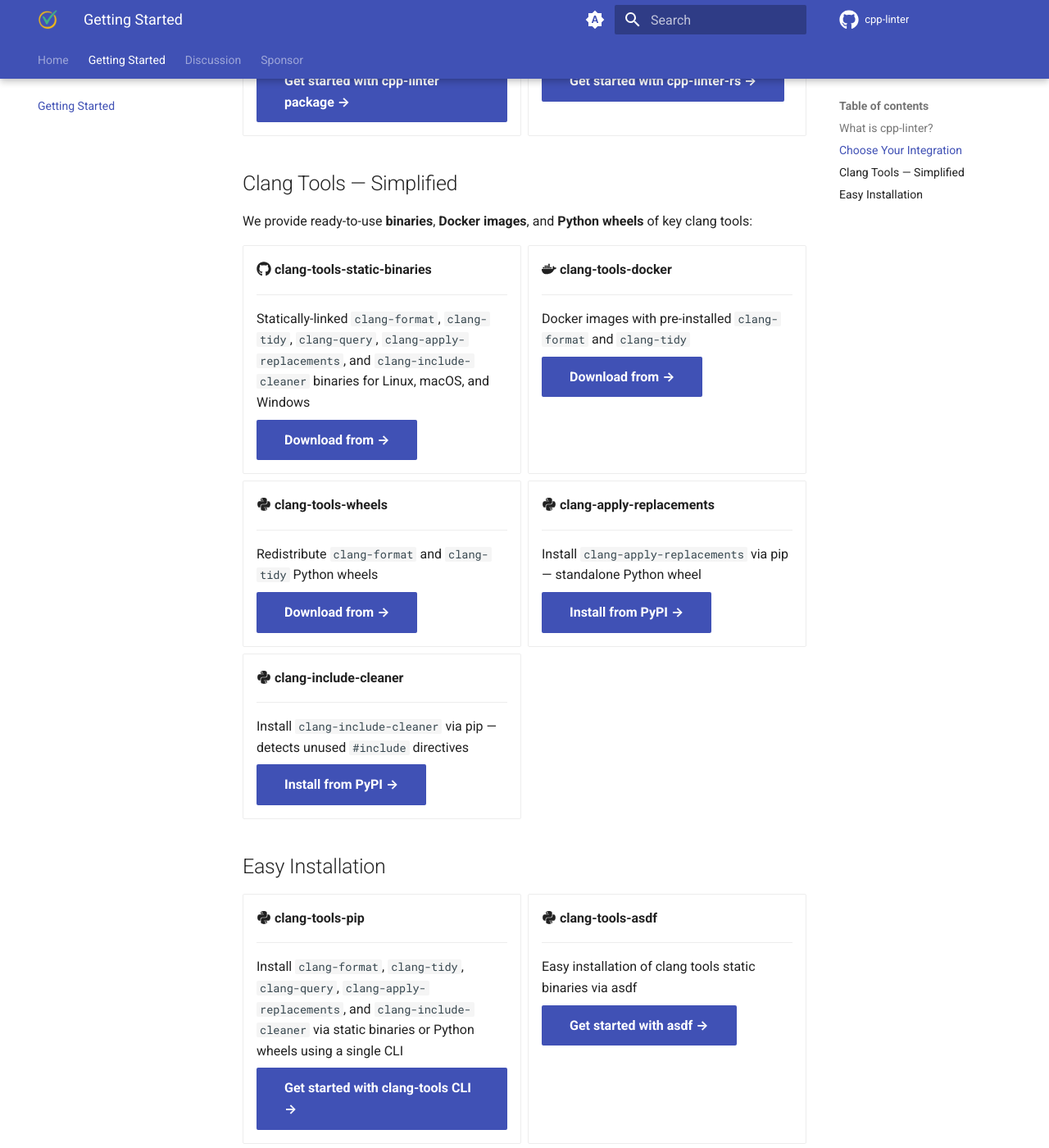
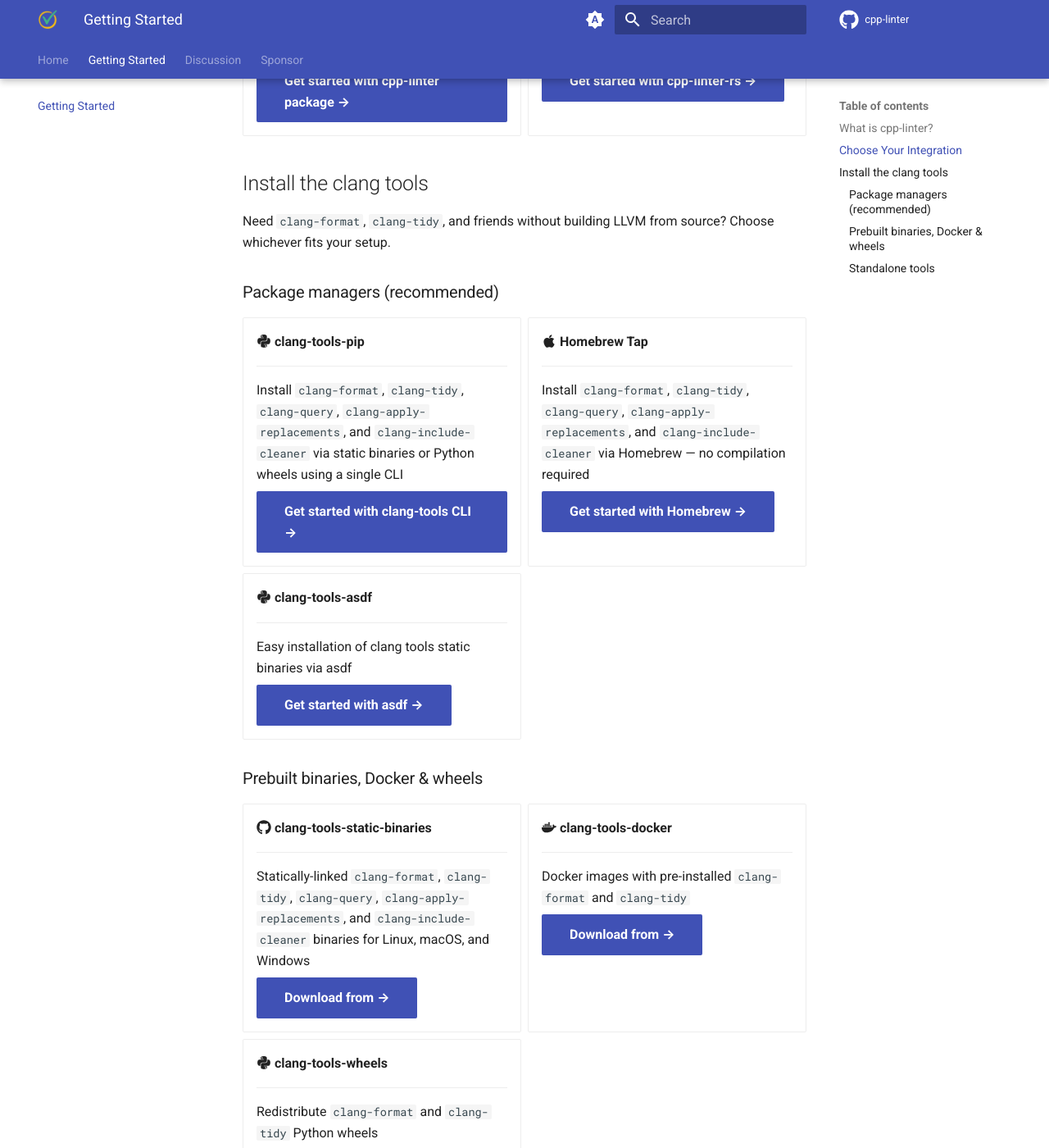
Before and after one commit to cpp-linter/cpp-linter.github.io, an MkDocs documentation site: the page built from docs/getting-started.md, in a window 1280 px wide and 1400 px high, scrolled down 1415 px. Shown: the whole window at 82% size. Built offline with MkDocs 1.6.1 and Material for MkDocs 9.7.7, drawn with Linux system fonts in a browser that asks for light colours; some of the changed text lies outside the part shown.

Commit message:
docs(getting-started): merge overlapping clang-tools install sections (#49)

```diff
--- a/docs/getting-started.md
+++ b/docs/getting-started.md
@@ -68,9 +68,42 @@
 
 </div>
 
-## Clang Tools — Simplified
+## Install the clang tools
 
-We provide ready-to-use **binaries**, **Docker images**, and **Python wheels** of key clang tools:
+Need `clang-format`, `clang-tidy`, and friends without building LLVM from source?
+Choose whichever fits your setup.
+
+### Package managers (recommended)
+
+<div class="grid cards" markdown>
+
+- :fontawesome-brands-python: **clang-tools-pip**
+
+    ---
+
+    Install `clang-format`, `clang-tidy`, `clang-query`, `clang-apply-replacements`, and `clang-include-cleaner` via static binaries or Python wheels using a single CLI
+
+    [Get started with clang-tools CLI →](https://cpp-linter.github.io/clang-tools-pip/){ .md-button .md-button--primary }
+
+- :fontawesome-brands-apple: **Homebrew Tap**
+
+    ---
+
+    Install `clang-format`, `clang-tidy`, `clang-query`, `clang-apply-replacements`, and `clang-include-cleaner` via Homebrew — no compilation required
+
+    [Get started with Homebrew →](https://github.com/cpp-linter/homebrew-tap){ .md-button .md-button--primary }
+
+- :fontawesome-brands-python: **clang-tools-asdf**
+
+    ---
+
+    Easy installation of clang tools static binaries via asdf
+
+    [Get started with asdf →](https://github.com/cpp-linter/asdf-clang-tools){ .md-button .md-button--primary }
+
+</div>
+
+### Prebuilt binaries, Docker & wheels
 
 <div class="grid cards" markdown>
 
@@ -98,6 +131,12 @@
 
     [Download from →](https://github.com/cpp-linter/clang-tools-wheel){ .md-button .md-button--primary }
 
+</div>
+
+### Standalone tools
+
+<div class="grid cards" markdown>
+
 - :fontawesome-brands-python: **clang-apply-replacements**
 
     ---
@@ -115,33 +154,3 @@
     [Install from PyPI →](https://pypi.org/project/clang-include-cleaner/){ .md-button .md-button--primary }
 
 </div>
-
-## Easy Installation
-
-<div class="grid cards" markdown>
-
-- :fontawesome-brands-python: **clang-tools-pip**
-
-    ---
-
-    Install `clang-format`, `clang-tidy`, `clang-query`, `clang-apply-replacements`, and `clang-include-cleaner` via static binaries or Python wheels using a single CLI
-
-    [Get started with clang-tools CLI →](https://cpp-linter.github.io/clang-tools-pip/){ .md-button .md-button--primary }
-
-- :fontawesome-brands-python: **clang-tools-asdf**
-
-    ---
-
-    Easy installation of clang tools static binaries via asdf
-
-    [Get started with asdf →](https://github.com/cpp-linter/asdf-clang-tools){ .md-button .md-button--primary }
-
-- :fontawesome-brands-apple: **Homebrew Tap**
-
-    ---
-
-    Install `clang-format`, `clang-tidy`, `clang-query`, `clang-apply-replacements`, and `clang-include-cleaner` via Homebrew — no compilation required
-
-    [Get started with Homebrew →](https://github.com/cpp-linter/homebrew-tap){ .md-button .md-button--primary }
-
-</div>
```
